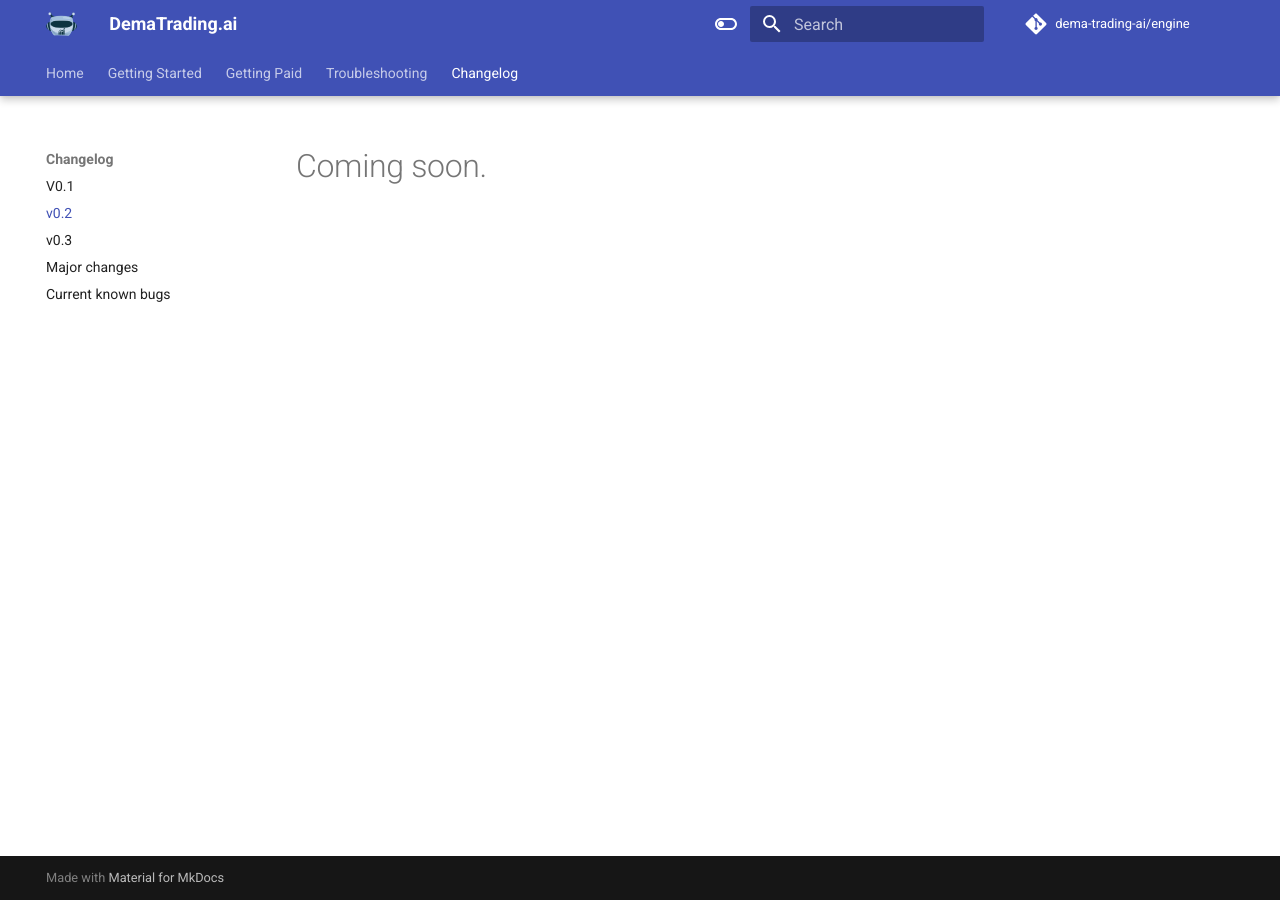
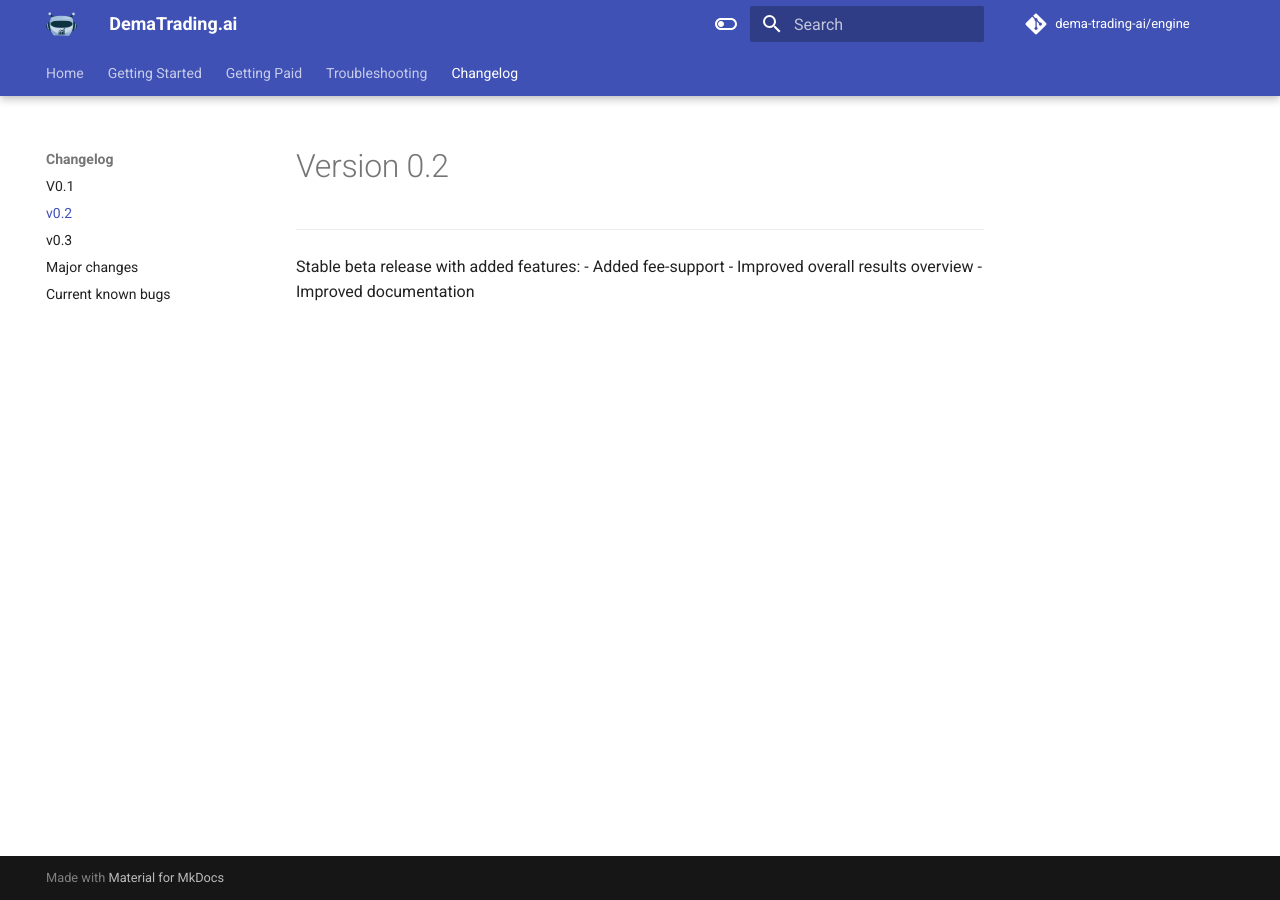
Before and after one commit to dema-trading-ai/docs, an MkDocs documentation site: the page built from docs/changelog/v02.md, in a window 1280 px wide. Built offline with MkDocs 1.6.1 and Material for MkDocs 9.7.7, drawn with Linux system fonts in a browser that asks for light colours; comment, search, counter and statistics services are not loaded.

Commit message:
[Feat] Added knownbugs // additions to versions

```diff
--- a/docs/changelog/v02.md
+++ b/docs/changelog/v02.md
@@ -1 +1,6 @@
-# Coming soon.
+#Version 0.2
+***
+Stable beta release with added features:
+- Added fee-support
+- Improved overall results overview
+- Improved documentation
```
Also changed, not shown: docs/changelog/knownbugs.md (+3 -2 lines), docs/changelog/majorchanges.md (+4 -1 lines), docs/changelog/v01.md (+0 -1 lines), docs/getting_started/strategyexamples.md (+1 -1 lines).
